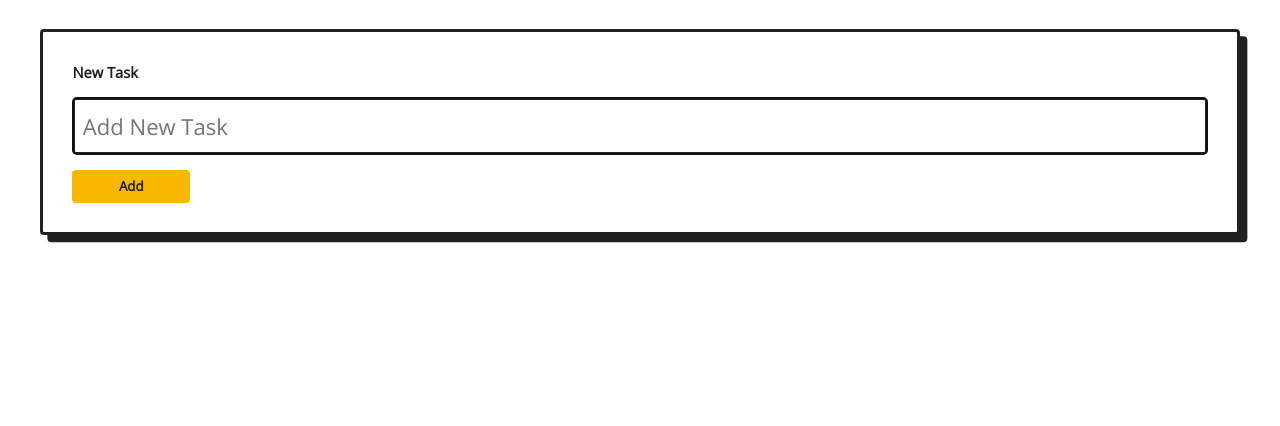
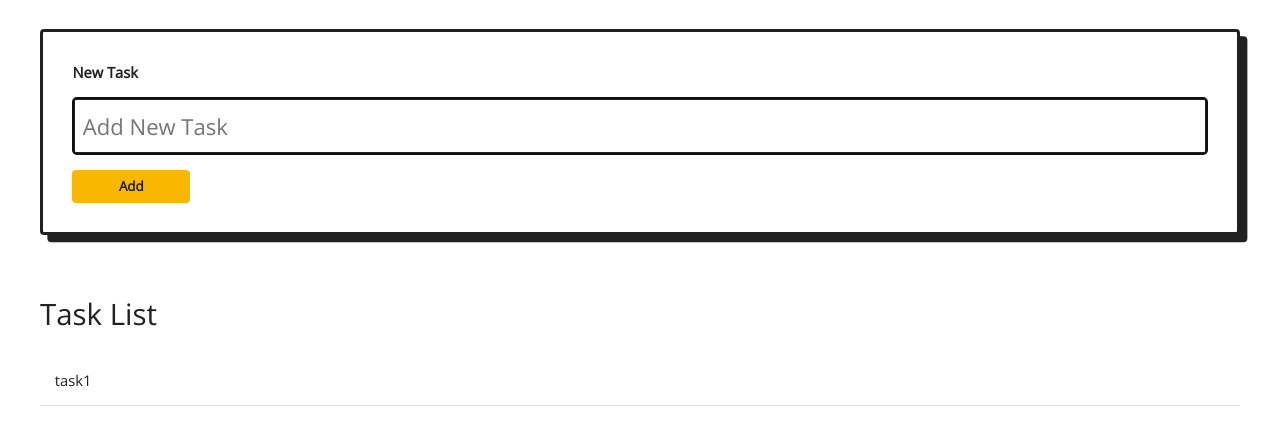
Before and after one commit to amoljagtap17/2025-react-19-highlights, a React (Vite) app: page / in a window 1280 px wide. Shown: the top 426 px of the page. Built offline with nearby package versions, Linux system fonts and the light colour scheme; data requests are answered from the project's data file.

Commit message:
react-19-highlights: use use api

```diff
--- a/db.json
+++ b/db.json
@@ -1,3 +1,8 @@
 {
-  "tasks": []
+  "tasks": [
+    {
+      "id": "f0bf",
+      "task": "task1"
+    }
+  ]
 }
--- a/src/App.tsx
+++ b/src/App.tsx
@@ -1,9 +1,11 @@
 import { NewTaskForm } from "./components/section/NewTaskForm";
+import { TaskListContainer } from "./components/section/TaskList";
 
 export function App() {
   return (
     <div>
       <NewTaskForm />
+      <TaskListContainer />
     </div>
   );
 }
--- /dev/null
+++ b/src/components/section/TaskList.tsx
@@ -0,0 +1,34 @@
+import { use } from "react";
+import "./TaskList.css";
+
+const fetchTasks = (async () => {
+  const response = await fetch("http://localhost:5000/tasks");
+  const tasks = await response.json();
+
+  return tasks;
+})();
+
+function TaskList() {
+  const tasks = use(fetchTasks);
+
+  return (
+    <div className="task-list">
+      <h1>Task List</h1>
+      <ul className="task-list__list">
+        {tasks.map(({ id, task }: { id: string; task: string }) => (
+          <li key={id} className="task-list__list-item">
+            {task}
+          </li>
+        ))}
+      </ul>
+    </div>
+  );
+}
+
+export function TaskListContainer() {
+  return (
+    <div>
+      <TaskList />
+    </div>
+  );
+}
--- /dev/null
+++ b/src/components/section/taskList.css
@@ -0,0 +1,14 @@
+.task-list {
+  margin-top: 4rem;
+}
+
+.task-list__list {
+  list-style: none;
+  padding: 0;
+}
+
+.task-list__list-item {
+  margin-bottom: 1rem;
+  border-bottom: 1px solid #e0e0e0;
+  padding: 1rem;
+}
```
